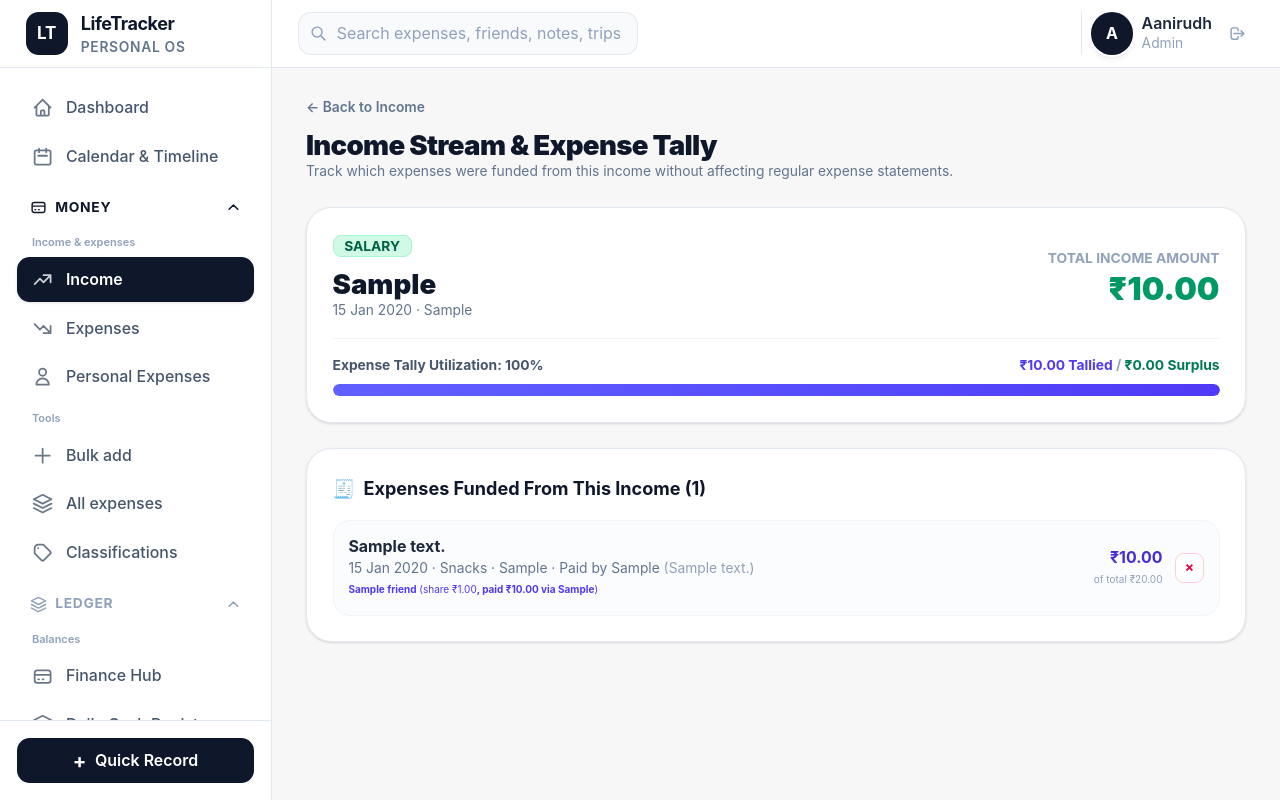
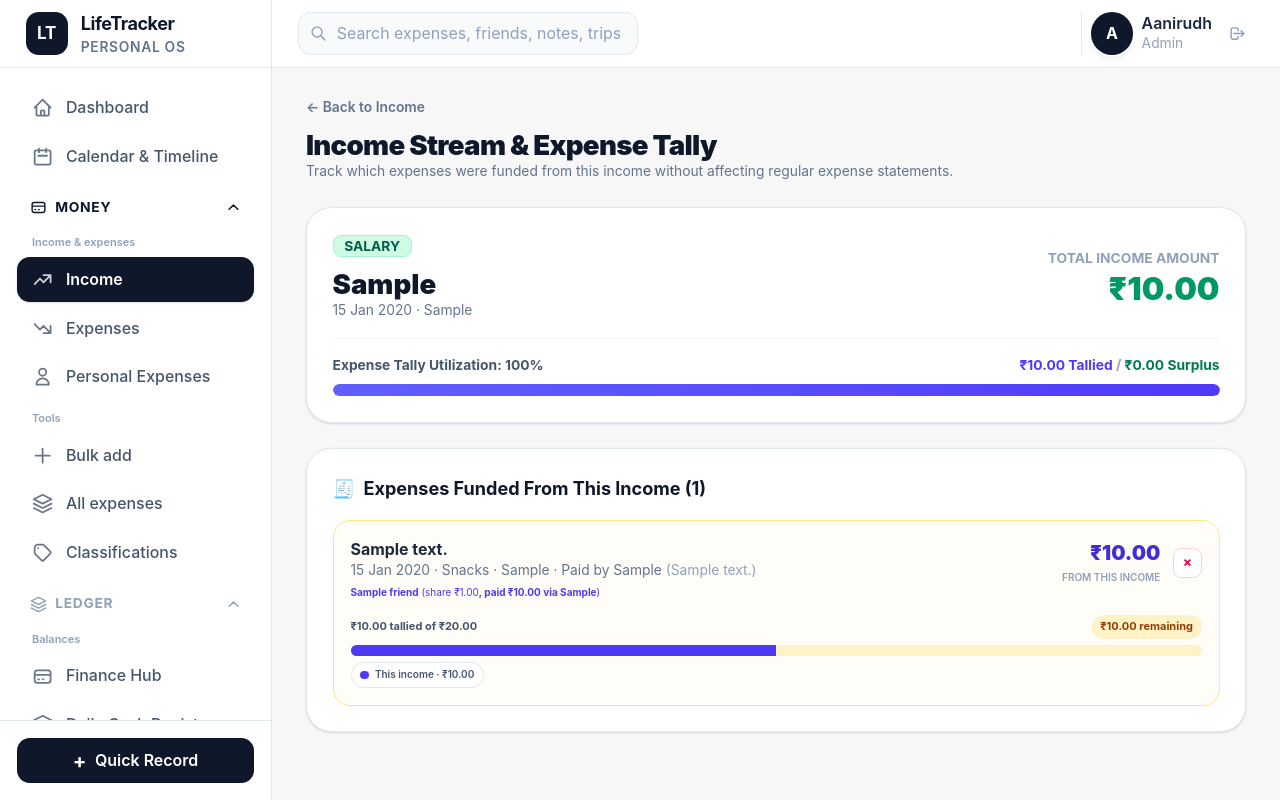
Before and after one commit to Aanirudh02/Persnol-Tracking-, a Laravel app: page /finance/income/1 in a window 1280 px wide. Run offline with Laravel 12, Linux system fonts and the light colour scheme; a user stored in the database is signed in; data comes from the database, SQL or seed files in the repository; tables that the repository leaves empty hold one stand-in row (values such as "Sample post"); style sheets or scripts are compiled from the project's sources.

Commit message:
Allow partial income tallies and show each expense's remaining amount
- Partly tallied expenses can be tallied from another income; over-limit
  tallies need confirmation and cover the oldest expenses first
- Add shared tally-progress component to the income page
- Statement: add 'Expense remaining' column, rename 'Not tallied' to
  'Income left' and show the tallied amount on partial rows

Co-Authored-By: Claude Sonnet 5.5 <noreply@anthropic.com>

```diff
--- a/app/Http/Controllers/IncomeController.php
+++ b/app/Http/Controllers/IncomeController.php
@@ -185,6 +185,7 @@ class IncomeController extends Controller
         $income->load([
             'category',
             'tallies.expense.category',
+            'tallies.expense.incomeTallies.income',
             'tallies.expense.friendSplit.friend',
             'tallies.expense.friendSplits.friend',
         ]);
@@ -204,7 +205,7 @@ class IncomeController extends Controller
             $totalTallied = (float) $exp->incomeTallies->sum('allocated_amount');
             $thisTally = $exp->incomeTallies->firstWhere('income_id', $income->id);
             $otherTallies = $exp->incomeTallies->where('income_id', '!=', $income->id);
-            $untalliedExpAmount = max(0, $exp->totalAmount() - $totalTallied);
+            $untalliedExpAmount = round(max(0, $exp->totalAmount() - $totalTallied), 2);
 
             $exp->total_tallied_amount = $totalTallied;
             $exp->available_to_tally = $untalliedExpAmount;
@@ -217,8 +218,8 @@ class IncomeController extends Controller
                 $otherSource = $otherTallies->first()?->income?->source ?? 'another income';
                 $exp->tally_badge = 'Fully tallied under '.$otherSource.' (₹'.number_format($totalTallied, 2).')';
             } elseif ($totalTallied > 0) {
-                $exp->is_selectable = false;
-                $exp->tally_badge = 'Partially tallied (₹'.number_format($totalTallied, 2).' / ₹'.number_format($exp->totalAmount(), 2).')';
+                $exp->is_selectable = true;
+                $exp->tally_badge = 'Partially tallied';
             } else {
                 $exp->is_selectable = true;
                 $exp->tally_badge = 'Untallied';
@@ -251,6 +252,7 @@ class IncomeController extends Controller
             ? $request->validate([
                 'expense_ids' => ['required', 'array', 'min:1'],
                 'expense_ids.*' => ['required', 'integer', 'distinct', 'exists:expenses,id'],
+                'confirm_partial' => ['nullable', 'boolean'],
                 'notes' => ['nullable', 'string'],
             ])
             : $request->validate([
@@ -276,6 +278,7 @@ class IncomeController extends Controller
                 ->where(fn ($query) => $query->whereNull('is_archived')->orWhere('is_archived', false))
                 ->whereIn('id', $expenseIds)
                 ->with('incomeTallies')
+                ->orderBy('date')
                 ->orderBy('id')
                 ->lockForUpdate()
                 ->get();
@@ -286,17 +289,32 @@ class IncomeController extends Controller
                 ]);
             }
 
+            $incomeAvailable = round($lockedIncome->untalliedAmount(), 2);
+            $allowPartial = $isBulk && $request->boolean('confirm_partial');
+            $incomeLeft = $incomeAvailable;
             $allocations = [];
             $totalToTally = 0.0;
             foreach ($expenses as $expense) {
-                if ($expense->incomeTallies->isNotEmpty()) {
+                if ($expense->incomeTallies->contains('income_id', $lockedIncome->id)) {
                     throw ValidationException::withMessages([
-                        ($isBulk ? 'expense_ids' : 'expense_id') => 'An expense that already has an income tally cannot be selected again.',
+                        ($isBulk ? 'expense_ids' : 'expense_id') => 'This income is already tallied against a selected expense.',
                     ]);
                 }
 
-                $availableAmount = $expense->untalliedAmount();
+                $availableAmount = round($expense->untalliedAmount(), 2);
                 $allocatedAmount = $isBulk ? $availableAmount : (float) $validated['allocated_amount'];
+
+                // Oldest expenses are covered first; the one that exceeds the income gets what is left.
+                if ($allowPartial && $availableAmount > 0) {
+                    if ($incomeLeft <= 0) {
+                        throw ValidationException::withMessages([
+                            'expense_ids' => 'The income runs out before every selected expense is reached. Select fewer expenses.',
+                        ]);
+                    }
+
+                    $allocatedAmount = min($availableAmount, $incomeLeft);
+                    $incomeLeft = round($incomeLeft - $allocatedAmount, 2);
+                }
 
                 if ($allocatedAmount <= 0 || $allocatedAmount > $availableAmount + 0.01) {
                     throw ValidationException::withMessages([
@@ -308,7 +326,7 @@ class IncomeController extends Controller
                 $totalToTally += $allocatedAmount;
             }
 
-            if ($totalToTally > $lockedIncome->untalliedAmount() + 0.01) {
+            if ($totalToTally > $incomeAvailable + 0.01) {
                 throw ValidationException::withMessages([
                     ($isBulk ? 'expense_ids' : 'allocated_amount') => 'The selected amount is greater than the income amount still available to tally.',
                 ]);
--- /dev/null
+++ b/resources/views/components/tally-progress.blade.php
@@ -0,0 +1,34 @@
+@props(['expense', 'currentIncomeId' => null])
+
+@php
+    $total = $expense->totalAmount();
+    $remaining = round($expense->untalliedAmount(), 2);
+    $tallied = round($expense->totalTalliedAmount(), 2);
+    // This income's slice comes first so it always starts the bar.
+    $segments = $expense->incomeTallies->sortByDesc(fn ($tally) => $tally->income_id === $currentIncomeId)->values();
+@endphp
+
+<div {{ $attributes->merge(['class' => 'space-y-1.5']) }}>
+    <div class="flex flex-wrap items-center justify-between gap-x-3 gap-y-1 text-[11px] font-bold">
+        <span class="text-slate-600">₹{{ number_format($tallied, 2) }} tallied of ₹{{ number_format($total, 2) }}</span>
+        @if($remaining > 0)
+            <span class="rounded-full bg-amber-100 px-2 py-0.5 text-amber-800">₹{{ number_format($remaining, 2) }} remaining</span>
+        @else
+            <span class="rounded-full bg-emerald-100 px-2 py-0.5 text-emerald-800">✓ Fully tallied</span>
+        @endif
+    </div>
+    <div class="flex h-2.5 w-full gap-0.5 overflow-hidden rounded-full bg-amber-100" role="img" aria-label="₹{{ number_format($tallied, 2) }} of ₹{{ number_format($total, 2) }} tallied">
+        @foreach($segments as $segment)
+            <div class="h-full {{ $segment->income_id === $currentIncomeId ? 'bg-indigo-600' : 'bg-sky-400' }}" style="width: {{ $total > 0 ? min(100, round((float) $segment->allocated_amount / $total * 100, 2)) : 0 }}%"></div>
+        @endforeach
+    </div>
+    <div class="flex flex-wrap gap-1.5 text-[10px] font-semibold">
+        @foreach($segments as $segment)
+            <span class="inline-flex items-center gap-1.5 rounded-full border border-slate-200 bg-white px-2 py-0.5 text-slate-600">
+                <span class="h-2 w-2 rounded-full {{ $segment->income_id === $currentIncomeId ? 'bg-indigo-600' : 'bg-sky-400' }}"></span>
+                {{ $segment->income_id === $currentIncomeId ? 'This income' : ($segment->income?->source ?? 'Another income') }}
+                · ₹{{ number_format((float) $segment->allocated_amount, 2) }}
+            </span>
+        @endforeach
+    </div>
+</div>
--- a/resources/views/finance/income/show.blade.php
+++ b/resources/views/finance/income/show.blade.php
@@ -46,10 +46,12 @@
             </h3>
 
             @if($income->tallies->isNotEmpty())
-                <div class="divide-y divide-slate-100 rounded-2xl border border-slate-100 bg-slate-50/50 overflow-hidden">
+                <div class="space-y-3">
                     @foreach($income->tallies as $tally)
-                        <div class="flex items-center justify-between p-3.5 text-xs">
-                            <div class="space-y-0.5">
+                        @php $isPartlyTallied = ($tally->expense?->untalliedAmount() ?? 0) > 0; @endphp
+                        <div class="rounded-2xl border p-4 text-xs space-y-3 {{ $isPartlyTallied ? 'border-amber-200 bg-amber-50/40' : 'border-slate-200 bg-slate-50/50' }}">
+                        <div class="flex items-start justify-between gap-3">
+                            <div class="min-w-0 space-y-0.5">
                                 <span class="font-bold text-slate-800 text-sm">{{ $tally->expense?->description ?: 'Expense' }}</span>
                                 <div class="text-slate-500">
                                     {{ $tally->expense?->date?->format('d M Y') }} · {{ $tally->expense?->category?->name ?? 'Uncategorized' }} · {{ $tally->expense?->payment_method }} · Paid by {{ $tally->expense?->paid_by ?: 'Me' }}
@@ -71,15 +73,19 @@
                             </div>
                             <div class="flex items-center gap-3">
                                 <div class="text-right">
-                                    <div class="font-bold text-indigo-700 text-sm">₹{{ number_format($tally->allocated_amount, 2) }}</div>
-                                    <span class="text-[10px] text-slate-400">of total ₹{{ number_format($tally->expense?->totalAmount() ?? 0, 2) }}</span>
+                                    <div class="text-lg font-black text-indigo-700">₹{{ number_format($tally->allocated_amount, 2) }}</div>
+                                    <span class="text-[10px] font-semibold uppercase text-slate-400">from this income</span>
                                 </div>
                                 <form action="{{ route('income.untally', [$income, $tally]) }}" method="POST" onsubmit="return confirm('Remove tally link for this expense?');">
                                     @csrf
                                     @method('DELETE')
-                                    <button class="rounded-lg border border-rose-200 bg-white px-2 py-1 font-bold text-rose-600 hover:bg-rose-50">&times;</button>
+                                    <button class="rounded-lg border border-rose-200 bg-white px-2 py-1 font-bold text-rose-600 hover:bg-rose-50" aria-label="Remove tally">&times;</button>
                                 </form>
                             </div>
+                        </div>
+                        @if($tally->expense)
+                            <x-tally-progress :expense="$tally->expense" :current-income-id="$income->id" />
+                        @endif
                         </div>
                     @endforeach
                 </div>
@@ -90,12 +96,16 @@
             @if($expenses->isNotEmpty())
                 <form action="{{ route('income.tally', $income) }}" method="POST" class="rounded-2xl border border-indigo-100 bg-indigo-50/50 p-4 text-xs space-y-3">
                     @csrf
+                    <input type="hidden" name="confirm_partial" id="confirm-partial" value="0">
                     <div>
                         <div class="font-bold text-indigo-950">Expenses paid via {{ $income->payment_method }}</div>
-                        <p class="mt-1 text-slate-600">Already tallied expenses stay visible at their full amount but cannot be selected. Income available: ₹{{ number_format($untalliedTotal, 2) }}</p>
+                        <p class="mt-1 text-slate-600">Fully tallied expenses stay visible but cannot be selected. Partly tallied expenses can be selected for their remaining amount. Income available: ₹{{ number_format($untalliedTotal, 2) }}</p>
                     </div>
+                    @if($errors->hasAny(['expense_ids', 'expense_ids.*']))
+                        <p class="font-semibold text-rose-600">{{ $errors->first('expense_ids') ?: $errors->first('expense_ids.*') }}</p>
+                    @endif
                     <div class="overflow-x-auto rounded-xl border border-slate-200 bg-white">
-                        <table class="w-full min-w-[900px] text-left text-xs">
+                        <table class="w-full min-w-[760px]text-left text-xs">
                             <thead class="border-b border-slate-200 bg-slate-50 text-[10px] font-semibold uppercase tracking-wider text-slate-400">
                                 <tr>
                                     <th class="px-3 py-3">Select</th>
@@ -117,6 +127,9 @@
                                                     name="expense_ids[]"
                                                     value="{{ $exp->id }}"
                                                     data-amount="{{ $exp->available_to_tally }}"
+                                                    data-id="{{ $exp->id }}"
+                                                    data-date="{{ $exp->date->format('Y-m-d') }}"
+                                                    data-description="{{ $exp->description ?: 'Expense' }}"
                                                     @checked(in_array($exp->id, old('expense_ids', [])))
                                                     @disabled($untalliedTotal <= 0)
                                                 @else
@@ -152,7 +165,9 @@
                                                     Split: <strong>{{ $exp->friendSplit->friend?->name ?? 'Friend' }}: ₹{{ number_format($exp->friendSplit->paid_by_friend_amount, 2) }}{{ $exp->friendSplit->payment_method ? ' via '.$exp->friendSplit->payment_method : '' }}</strong>
                                                 </span>
                                             @endif
-                                            @if(!$exp->is_selectable)
+                                            @if($exp->is_selectable && $exp->total_tallied_amount > 0)
+                                                <x-tally-progress :expense="$exp" :current-income-id="$income->id" class="mt-2 w-56 whitespace-normal rounded-xlborder border-amber-200 bg-amber-50/60 p-2.5" />
+                                            @elseif(!$exp->is_selectable)
                                                 <span class="mt-1 block text-[10px] font-semibold text-slate-500">{{ $exp->tally_badge }}</span>
                                             @endif
                                         </td>
@@ -161,7 +176,9 @@
                                         </td>
                                         <td class="whitespace-nowrap px-3 py-3 font-bold {{ $exp->is_selectable ? 'text-rose-600' : 'text-slate-500' }}">
                                             ₹{{ number_format($exp->totalAmount(), 2) }}
-                                            @if($exp->is_selectable)
+                                            @if($exp->is_selectable && $exp->total_tallied_amount > 0)
+                                                <span class="block text-[10px] font-semibold text-amber-600">₹{{ number_format($exp->available_to_tally, 2) }} remaining</span>
+                                            @elseif($exp->is_selectable)
                                                 <span class="block text-[10px] font-normal text-slate-400">full amount</span>
                                             @else
                                                 <span class="block text-[10px] font-normal text-slate-400">already tallied</span>
@@ -199,18 +216,66 @@
         const tallySubmit = document.getElementById('bulk-tally-submit');
         const tallySummary = document.getElementById('bulk-tally-summary');
 
-        function updateBulkTallySummary() {
-            const selected = tallyCheckboxes.filter(checkbox => checkbox.checked);
-            const total = selected.reduce((sum, checkbox) => sum + Number(checkbox.dataset.amount || 0), 0);
-            tallySummary.textContent = `${selected.length} expense(s) selected · ₹${total.toFixed(2)} total${total > tallyLimit ? ' (over available income)' : ''}`;
-            tallySubmit.disabled = selected.length === 0 || total > tallyLimit + 0.01;
+        const confirmPartialInput = document.getElementById('confirm-partial');
+        const toPaise = value => Math.round(Number(value || 0) * 100);
+        const formatRupees = paise => `₹${(paise / 100).toFixed(2)}`;
+
+        // Mirrors the server: oldest expenses are covered first.
+        function planAllocations() {
+            let incomeLeft = toPaise(tallyLimit);
+
+            return tallyCheckboxes
+                .filter(checkbox => checkbox.checked)
+                .sort((a, b) => a.dataset.date.localeCompare(b.dataset.date) || a.dataset.id - b.dataset.id)
+                .map(checkbox => {
+                    const amount = toPaise(checkbox.dataset.amount);
+                    const allocated = Math.min(amount, incomeLeft);
+                    incomeLeft -= allocated;
+
+                    return { description: checkbox.dataset.description, allocated, remaining: amount - allocated };
+                });
         }
 
-        tallyCheckboxes.forEach(checkbox => {
-            checkbox.addEventListener('change', updateBulkTallySummary);
-        });
+        function updateBulkTallySummary() {
+            const plan = planAllocations();
+            const total = plan.reduce((sum, item) => sum + item.allocated + item.remaining, 0);
+            const shortfall = total - toPaise(tallyLimit);
+            const hasUnfunded = plan.some(item => item.allocated === 0);
+            let note = '';
+
+            if (hasUnfunded) {
+                note = ' (income runs out, select fewer expenses)';
+            } else if (shortfall > 0) {
+                note = ` (only ${formatRupees(toPaise(tallyLimit))} will be tallied, ${formatRupees(shortfall)} will remain)`;
+            }
+
+            tallySummary.textContent = `${plan.length} expense(s) selected · ${formatRupees(total)} total${note}`;
+            tallySubmit.disabled = plan.length === 0 || hasUnfunded;
+        }
 
         if (tallyCheckboxes.length > 0 && tallySubmit && tallySummary) {
+            tallyCheckboxes.forEach(checkbox => {
+                checkbox.addEventListener('change', updateBulkTallySummary);
+            });
+
+            tallySubmit.form.addEventListener('submit', event => {
+                const partial = planAllocations().filter(item => item.remaining > 0);
+                confirmPartialInput.value = '0';
+
+                if (partial.length === 0) {
+                    return;
+                }
+
+                const lines = partial.map(item => `• ${item.description}: ${formatRupees(item.allocated)} will be tallied, ${formatRupees(item.remaining)} will remain`);
+
+                if (!confirm(`Are you sure? Only ${formatRupees(toPaise(tallyLimit))} from this income will be tallied.\n\n${lines.join('\n')}\n\nYou can tally the remaining amount from another income.`)) {
+                    event.preventDefault();
+                    return;
+                }
+
+                confirmPartialInput.value = '1';
+            });
+
             updateBulkTallySummary();
         }
     </script>
```
Also changed, not shown: resources/views/finance/daily_balances/statement.blade.php (+18 -5 lines), tests/Feature/FinanceClosureBulkEntryAndLessonsTest.php (+19 -0 lines), tests/Feature/FinanceEnhancementsAndDeepTestingTest.php (+76 -16 lines).
